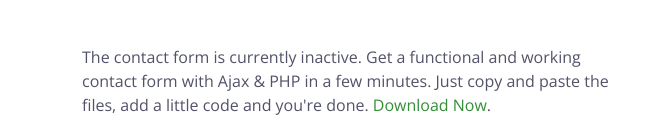
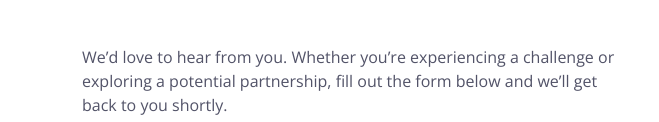
Before and after one commit to Daevuon/Magarb-Website, a plain HTML site: page contact.html in a window 1280 px wide. Shown: the part 660-782 px from the top of the page, 0-659 px from the left. Drawn offline with nearby package versions, Linux system fonts and the light colour scheme.

Commit message:
Contact Update

```diff
--- a/contact.html
+++ b/contact.html
@@ -105,7 +105,7 @@
                 <div class="col-lg-6 wow fadeIn" data-wow-delay="0.1s">
                     <p class="fs-5 fw-bold text-primary">Contact Us</p>
                     <h1 class="display-5 mb-5">If You Have Any Query, Please Contact Us</h1>
-                    <p class="mb-4">The contact form is currently inactive. Get a functional and working contact form with Ajax & PHP in a few minutes. Just copy and paste the files, add a little code and you're done. <a href="https://htmlcodex.com/contact-form">Download Now</a>.</p>
+                    <p class="mb-4">We’d love to hear from you. Whether you’re experiencing a challenge or exploring a potential partnership, fill out the form below and we’ll get back to you shortly.</p>
                     <form>
                         <div class="row g-3">
                             <div class="col-md-6">
```
